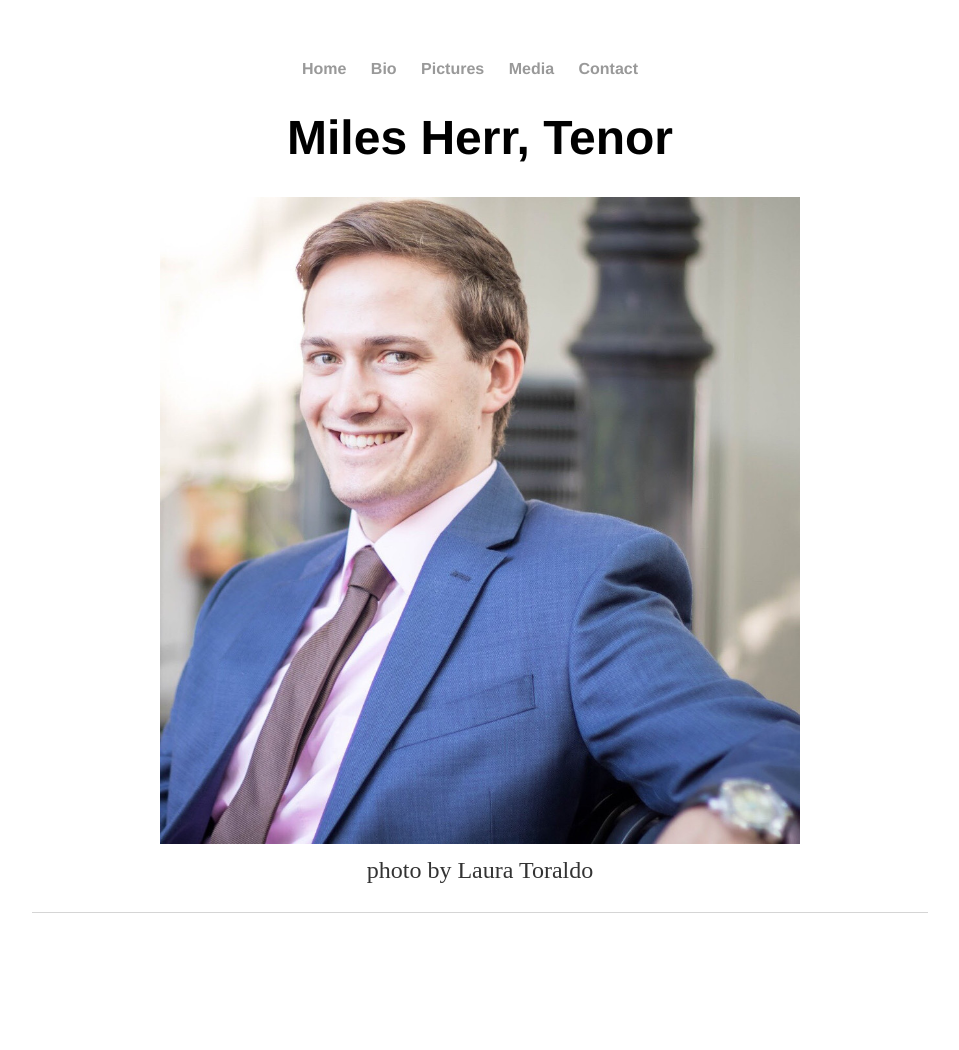
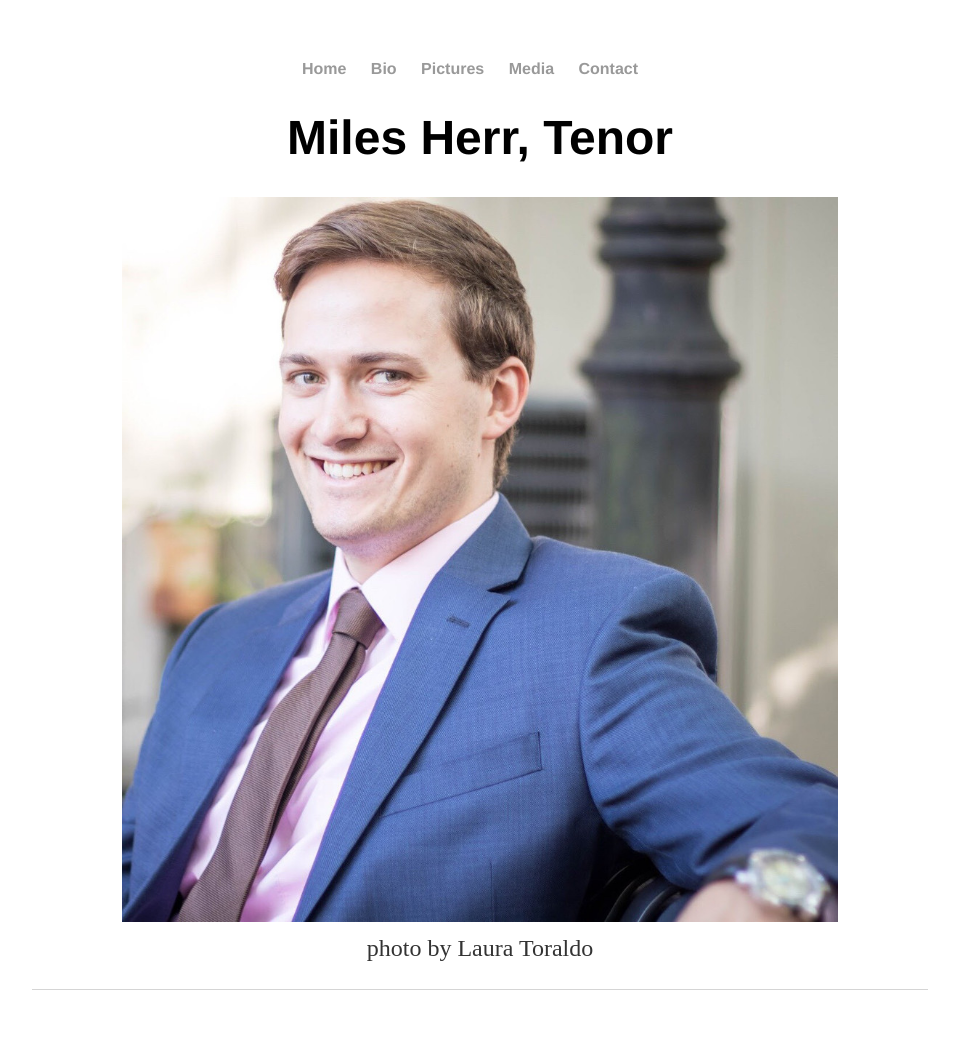
Before and after one commit to leemlb06pmi/leemlb06pmi.github.io, a Jekyll site: the page built from index.html, in a window 1280 px wide. Shown: the whole page, without its empty margins (160-1119 px from the left). Built offline with Jekyll 4.4.1, drawn with Linux system fonts in a browser that asks for light colours; before the commit the page ends 973 px from its top, so only the background shows below that.

Commit message:
Update main.css

```diff
--- a/css/main.css
+++ b/css/main.css
@@ -3,9 +3,7 @@ body {
     width: 70%;
 }
 img{
-    width: 100%;
-    height: auto;
-    max-width: 50vw;
+    max-width: 80%;
 }
 img.sized{
     max-width: 60%;
```
